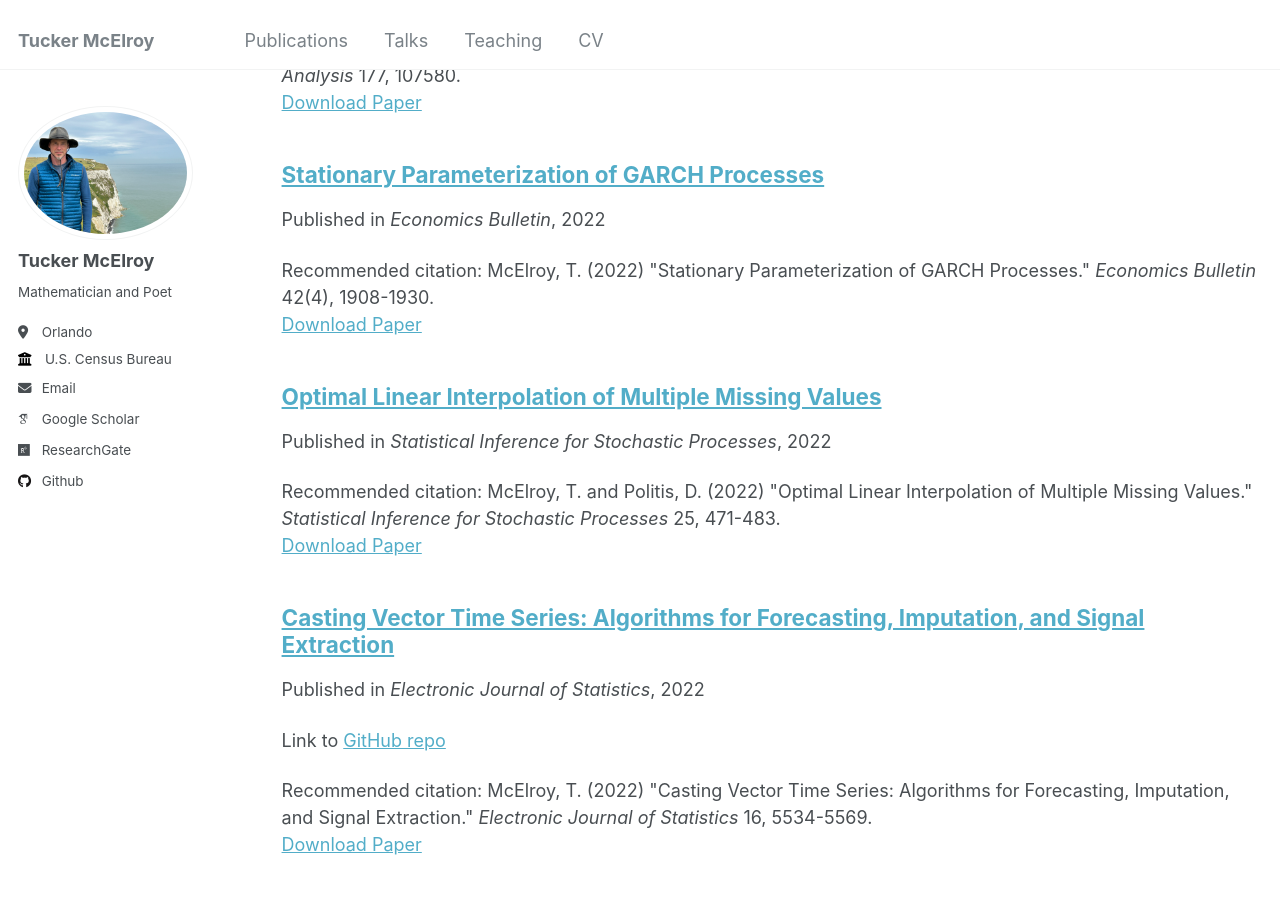
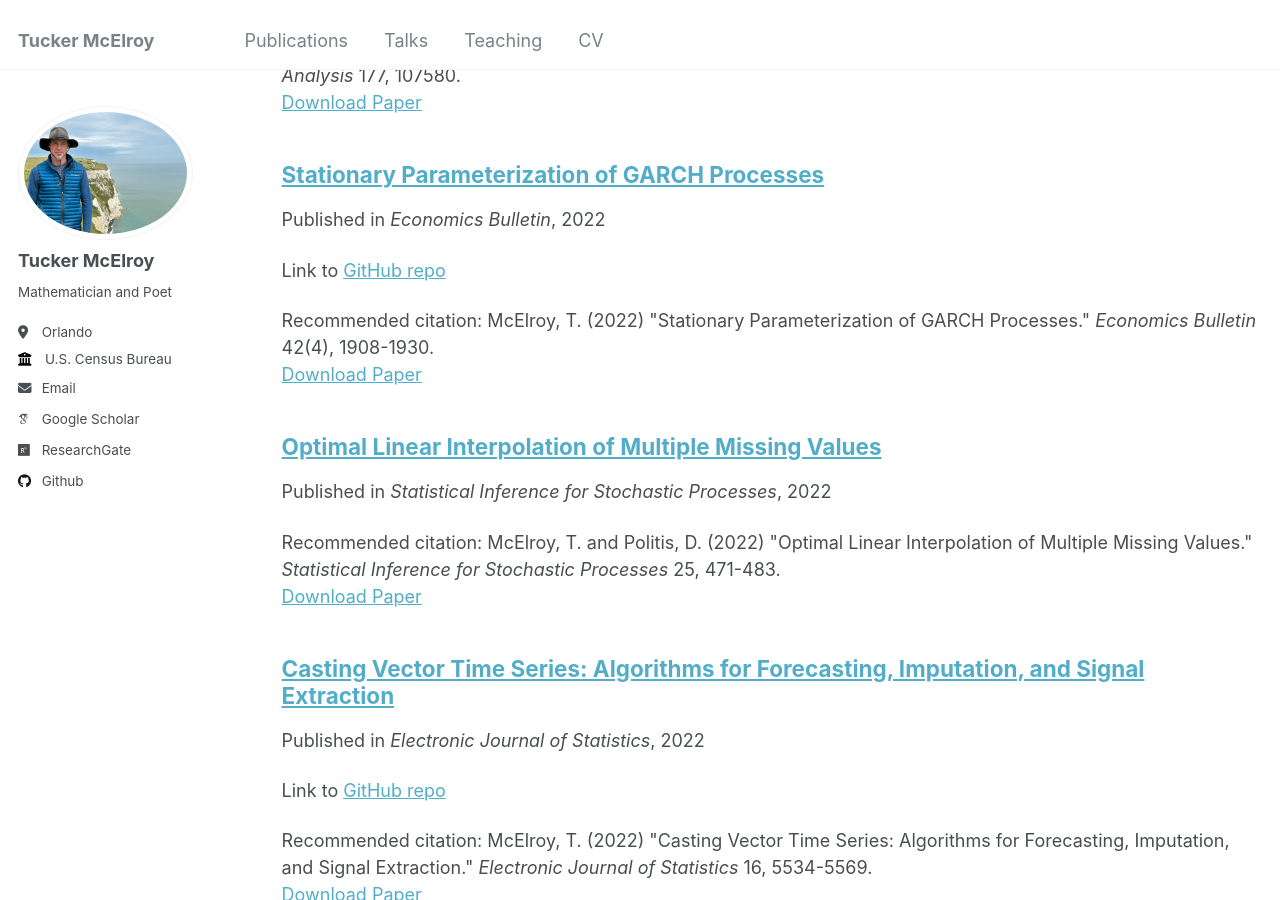
Before and after one commit to tuckermcelroy/tuckermcelroy.github.io, a Jekyll site: the page built from _pages/publications.html, in a window 1280 px wide and 900 px high, scrolled down 3243 px. Built offline with Jekyll 4.4.1, drawn with Linux system fonts in a browser that asks for light colours; some web fonts are replaced.

Commit message:
Update McElroy22c.md

```diff
--- a/_publications/McElroy22c.md
+++ b/_publications/McElroy22c.md
@@ -3,7 +3,7 @@ title: "Stationary Parameterization of GARCH Processes"
 collection: publications
 category: manuscripts
 permalink: /publication/McElroy22c
-excerpt:
+excerpt: 'Link to [GitHub repo](https://github.com/tuckermcelroy/GARCH-param)'
 date: 2022-10-01
 venue: 'Economics Bulletin'
 slidesurl:
```
